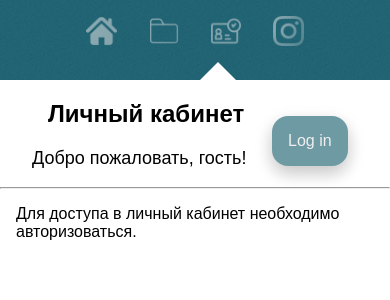
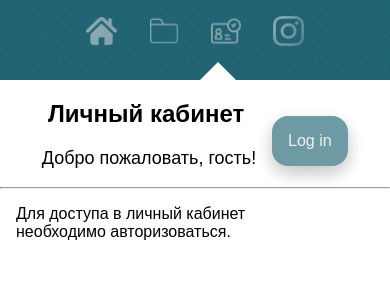
Before and after one commit to Milanovru/Weather-bot, a Vue app in the folder frontend/web-app/: page /office in a window 390 px wide. Shown: the top 300 px of the page. Built offline with nearby package versions, Linux system fonts and the light colour scheme.

Commit message:
отформатирован текст

```diff
--- a/frontend/web-app/src/main.less
+++ b/frontend/web-app/src/main.less
@@ -82,6 +82,8 @@
         p {
             font-size: 18px;
             margin-left: 2rem;
+            width: 60%;
+            text-align: center;
         }
     }
 
--- a/frontend/web-app/src/views/Office.vue
+++ b/frontend/web-app/src/views/Office.vue
@@ -46,5 +46,7 @@ export default {
 </script>
 
 <style lang="less">
-
+    p {
+        width: 75%;
+    }
 </style>
```
